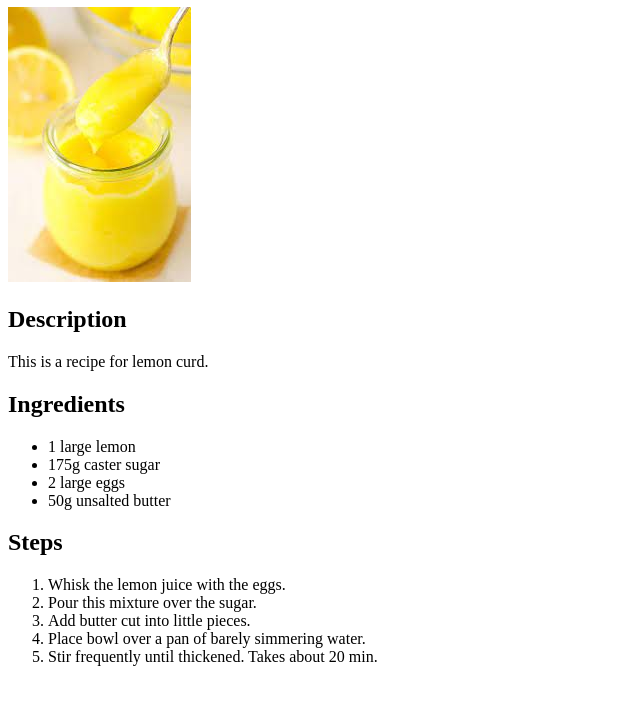
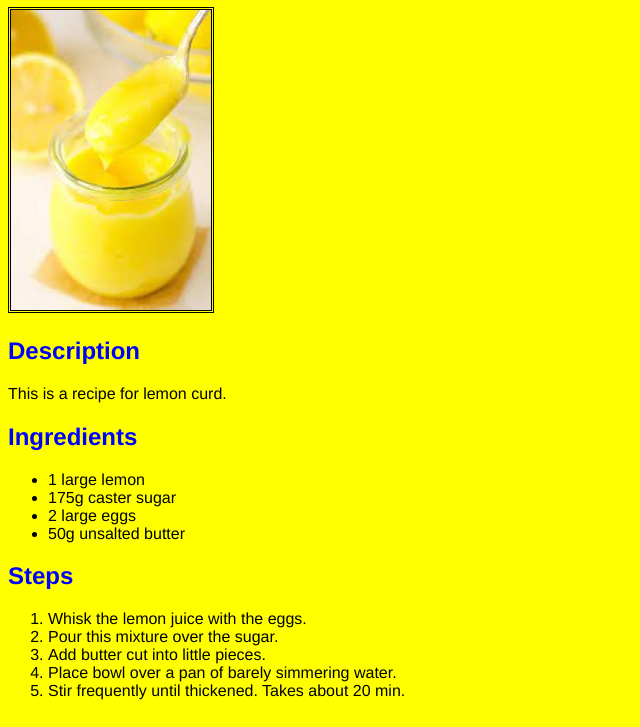
Before and after one commit to sharoncy/odin-recipes, a plain HTML site: page recipes/lemon_curd.html in a window 1280 px wide. Shown: the part 73-800 px from the top of the page, without its empty margins (0-640 px from the left). Drawn offline with Linux system fonts and the light colour scheme.

Commit message:
add CSS style to odin-recipy html

```diff
--- a/recipes/lemon_curd.html
+++ b/recipes/lemon_curd.html
@@ -4,11 +4,12 @@
     <meta charset="UTF-8">
     <meta http-equiv="X-UA-Compatible" content="IE=edge">
     <meta name="viewport" content="width=device-width, initial-scale=1.0">
+    <link rel="stylesheet" href="../styles.css">
     <title>Document</title>
 </head>
 <body>
     <h1>Lemon curd</h1>
-    <img src ="../images/lemon_curd.jpeg" alt="image of lemon curd">
+    <img id="img_lemon" src ="../images/lemon_curd.jpeg" alt="image of lemon curd">
     <h2>Description</h2>
     <p>This is a recipe for lemon curd.</p>
     <h2>Ingredients</h2>
--- /dev/null
+++ b/styles.css
@@ -0,0 +1,33 @@
+/*id selector*/
+
+
+#img_lemon {
+    height: 300px;
+    width: auto;
+}
+
+/*class selector*/
+
+.center {
+    text-align: center;
+
+}
+
+/*type selector*/
+
+img {
+    height: auto;
+    width: 300px;
+    border-style: double;
+}
+
+h2 {
+    color: blue;
+}
+
+/*universal selector*/
+
+* {
+    background-color: yellow;
+    font-family: Helvetica, Arial, sans-serif;
+}
```
Also changed, not shown: index.html (+2 -1 lines), recipes/carrot_soup.html (+1 -0 lines), recipes/welsh_cakes.html (+2 -1 lines).
